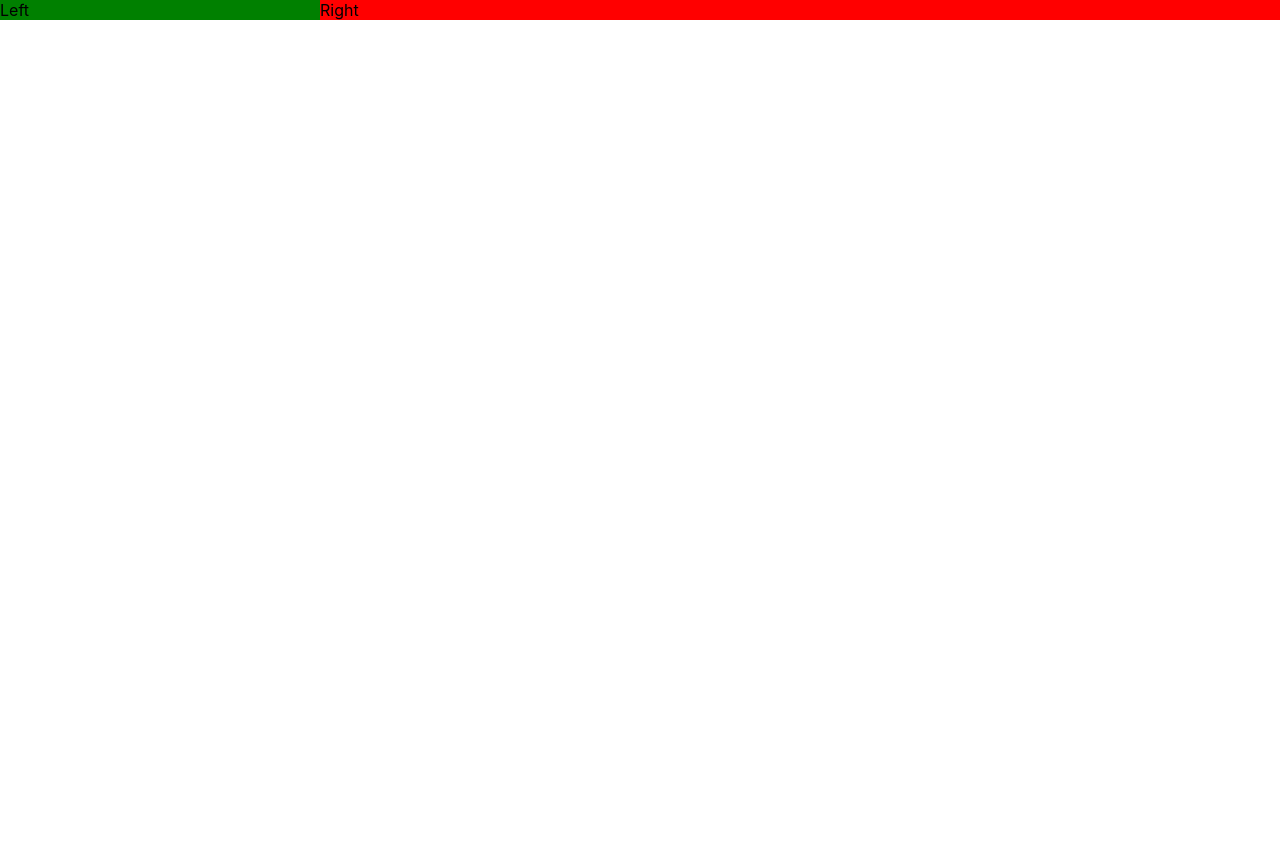
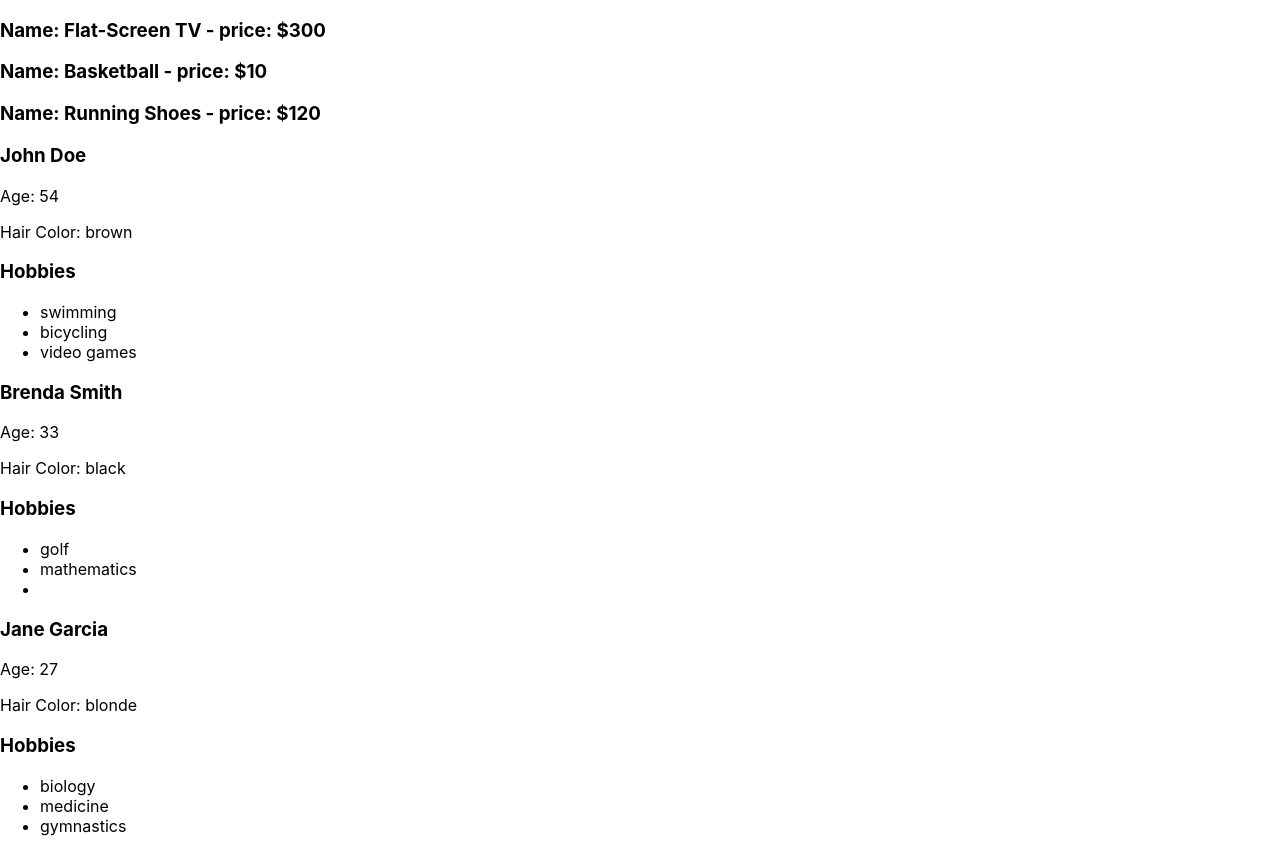
Before and after one commit to webexpert1/design-pattern-react, a React (Create React App) app: page / in a window 1280 px wide. Before the commit the page ends 800 px from the top, so only its background shows below. Built offline with nearby package versions, Linux system fonts and the light colour scheme.

Commit message:
regular list

```diff
--- a/src/App.js
+++ b/src/App.js
@@ -1,25 +1,67 @@
 
 import './App.css';
+import { RegularList } from './layout-components/RegularList';
 import { SplitScreen } from './layout-components/SplitScreen';
+import { LargePersonListItem } from './people/LargePersonListItem';
+import { SmallPersonListItem } from './people/SmallPersonListItem';
+import { SmallProductListItem } from './products/SmallProductListItem';
 
-const RightComponent = () => {
-  return (
-    <div style={{backgroundColor: 'red'}}>Right</div>
-  )
-}
+const people = [
+  {
+    name: 'John Doe',
+    age: 54,
+    hairColor: 'brown',
+    hobbies: ['swimming', 'bicycling', 'video games']
+  },
+  {
+    name: 'Brenda Smith',
+    age: 33,
+    hairColor: 'black',
+    hobbies: ['golf', 'mathematics', '']
+  },
+  {
+    name: 'Jane Garcia',
+    age: 27,
+    hairColor: 'blonde',
+    hobbies: ['biology', 'medicine', 'gymnastics']
+  },
+]
 
-const LeftComponent = () => {
-  return (
-    <div style={{backgroundColor: 'green'}}>Left</div>
-  )
-}
+const products = [
+  {
+    name: 'Flat-Screen TV',
+    price: '$300',
+    descripion: 'Huge LCD Screen, a great deal',
+    rating: 4.5
+  },
+  {
+    name: 'Basketball',
+    price: '$10',
+    descripion: 'Just like the pros use',
+    rating: 3.8
+  },
+  {
+    name: 'Running Shoes',
+    price: '$120',
+    descripion: 'State of the art technology for optimum running',
+    rating: 4.2
+  },
+]
 
 function App() {
   return (
-     <SplitScreen leftWeight={1} rightWeight={3}>
-         <LeftComponent />
-         <RightComponent />
-     </SplitScreen>
+    <>
+
+      <RegularList
+        items={products}
+        resourceName='product'
+        itemComponent={SmallProductListItem} />
+
+      <RegularList
+        items={people}
+        resourceName='person'
+        itemComponent={LargePersonListItem} />
+    </>
   );
 }
 
--- /dev/null
+++ b/src/layout-components/RegularList.js
@@ -0,0 +1,29 @@
+
+export const RegularList = ({
+    items,
+    resourceName,
+    itemComponent: ItemComponent
+}) => {
+    return(
+        <>
+            {items.map((item, i) => (
+                <ItemComponent key={i} {...{[resourceName]: item}} />
+            ))}
+        </>
+    )
+}
+
+
+// Usage
+{/* <>
+
+<RegularList
+  items={products}
+  resourceName='product'
+  itemComponent={SmallProductListItem} />
+
+<RegularList
+  items={people}
+  resourceName='person'
+  itemComponent={LargePersonListItem} />
+</> */}
--- /dev/null
+++ b/src/people/LargePersonListItem.js
@@ -0,0 +1,15 @@
+
+export const LargePersonListItem = ({ person }) => {
+    const { name, age, hairColor, hobbies } = person;
+    return(
+        <>
+          <h3>{name}</h3>
+          <p>Age: {age}</p>
+          <p>Hair Color: {hairColor} </p>
+          <h3>Hobbies</h3>
+          <ul>
+            {hobbies.map(hobby => <li key={hobby}>{hobby}</li>)}
+          </ul>
+        </>
+    )
+}
--- /dev/null
+++ b/src/people/SmallPersonListItem.js
@@ -0,0 +1,7 @@
+
+export const SmallPersonListItem = ({ person }) => {
+    const { name, age } = person;
+    return(
+        <p>Name: {name}, Age: {age} </p>
+    )
+}
--- /dev/null
+++ b/src/products/SmallProductListItem.js
@@ -0,0 +1,7 @@
+
+export const SmallProductListItem = ({ product }) => {
+    const { name, price } = product;
+    return(
+        <h3>Name: {name} - price: {price} </h3>
+    )
+}
```
Also changed, not shown: src/products/LargeProductListItem.js (added, +13 -0 lines).
